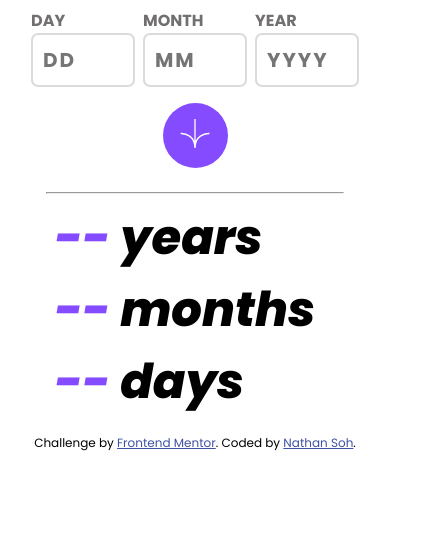
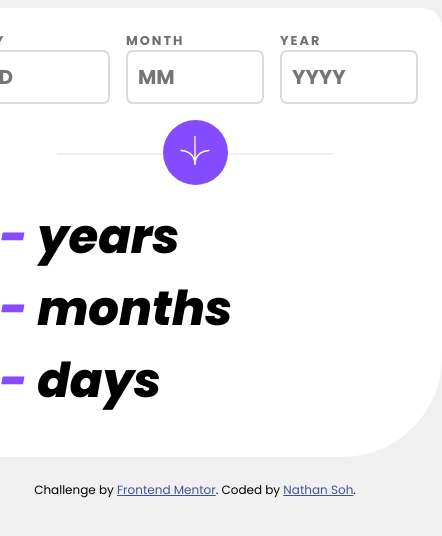
Before and after one commit to nFinityV2/age-calculator-fem, a plain HTML site: page index.html in a window 390 px wide. Shown: the whole page, 442 px wide, since content can reach past the window. Drawn offline with Linux system fonts and the light colour scheme.

Commit message:
Added hover states, edited input layout and finished mobile layout

```diff
--- a/index.html
+++ b/index.html
@@ -20,11 +20,12 @@
         <div class="day">
           <label for="day">Day</label>
           <input
-            type="number"
+            type="text"
             class="input"
             name="day"
             id="day"
             maxlength="2"
+            size="4"
             placeholder="DD"
           />
         </div>
@@ -32,11 +33,12 @@
         <div class="month">
           <label for="month">Month</label>
           <input
-            type="number"
+            type="text"
             class="input"
             name="month"
             id="month"
             maxlength="2"
+            size="4"
             placeholder="MM"
           />
         </div>
@@ -44,11 +46,12 @@
         <div class="year">
           <label for="year">Year</label>
           <input
-            type="number"
+            type="text"
             class="input"
             name="year"
             id="year"
             maxlength="4"
+            size="4"
             placeholder="YYYY"
           />
         </div>
--- a/styles.css
+++ b/styles.css
@@ -18,33 +18,51 @@
 body {
     display: grid;
     place-content: center;
+    box-sizing: border-box;
+    background-color: var(--off-white);
+}
+
+main {
+    background-color: var(--white);
+    border-radius: 20px 20px 100px 20px;
+    padding: 1.5em 0;
+
 }
 
 label {
     color: var(--smokey-grey);
     font-weight: 700;
+    font-size: 0.8rem;
     text-transform: uppercase;
+    letter-spacing: 2px;
 }
 
-input[type="number"] {
+input[type="text"] {
     border: 2px solid var(--light-grey);
     border-radius: 7px;
     color: var(--off-black);
-    letter-spacing: 2px;
-    max-width: 80px;
     padding: 0.5em;
     font-size: 1.25rem;
     font-weight: 700;
 }
 
+input:hover, input:active {
+    border-color: var(--purple);
+}
+
 hr {
-    width: 90%;
+    width: 275px;
+    position: absolute;
+    top: 145px;
+    z-index: 1;
+    border: 1px solid var(--off-white);
 }
 
 .input-container {
     display: flex;
     justify-content: space-evenly;
-    column-gap: 0.5em;
+    column-gap: 1em;
+    margin: 0 1.5em;
 }
 
 .day, .month, .year, .output-container, .btn-container {
@@ -52,12 +70,9 @@ hr {
     flex-direction: column;
 }
 
-.day, .month, .year {
-    max-width: 50%;
-}
-
 .btn-container {
     align-items: center;
+    margin: 0 1.5em;
 }
 
 .output-container {
@@ -83,6 +98,7 @@ hr {
     background-color: var(--purple);
     height: 65px;
     width: 65px;
+    z-index: 2;
 }
 
 .btn-age > img {
@@ -90,9 +106,14 @@ hr {
     max-height: 30px;
 }
 
+.btn-age:hover {
+    background-color: var(--off-black);
+}
+
 .attribution {
     font-size: 0.75rem;
     text-align: center;
+    margin: 2em 0;
 }
 
 .attribution a {
```
